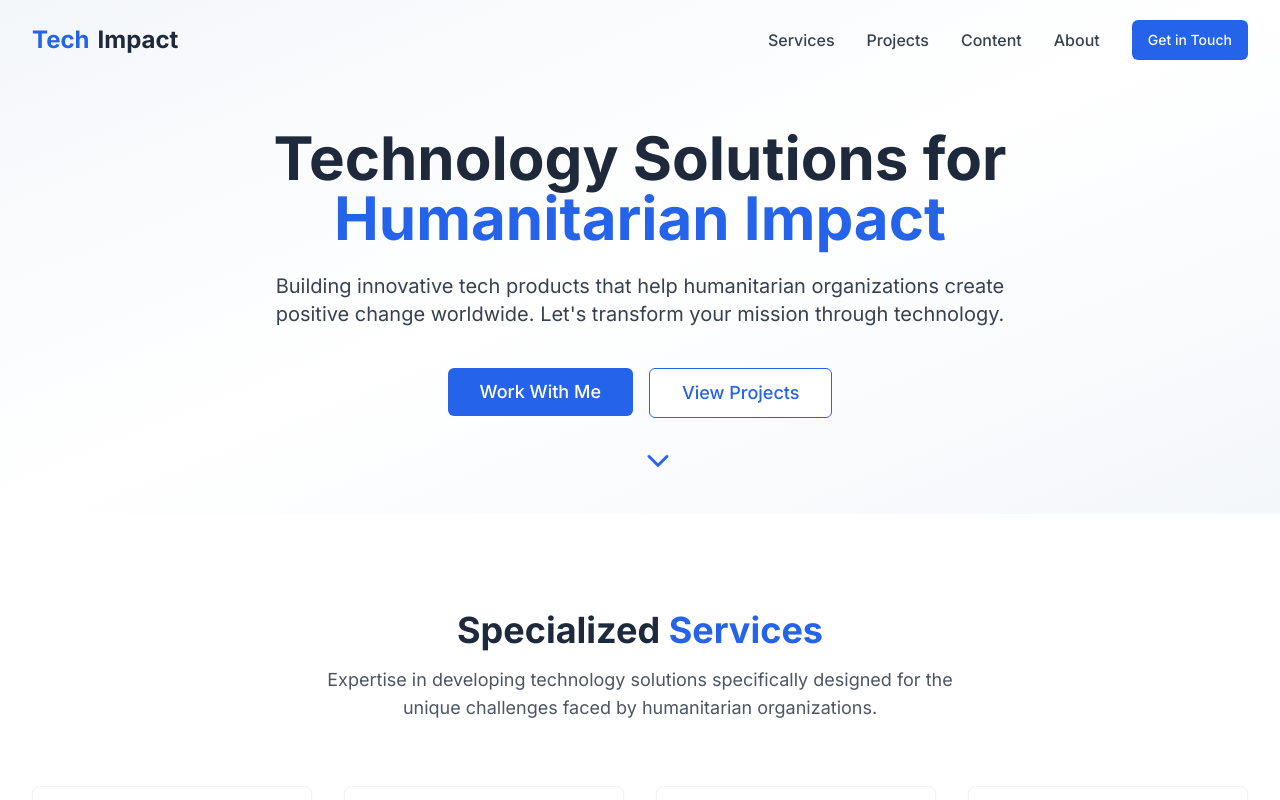
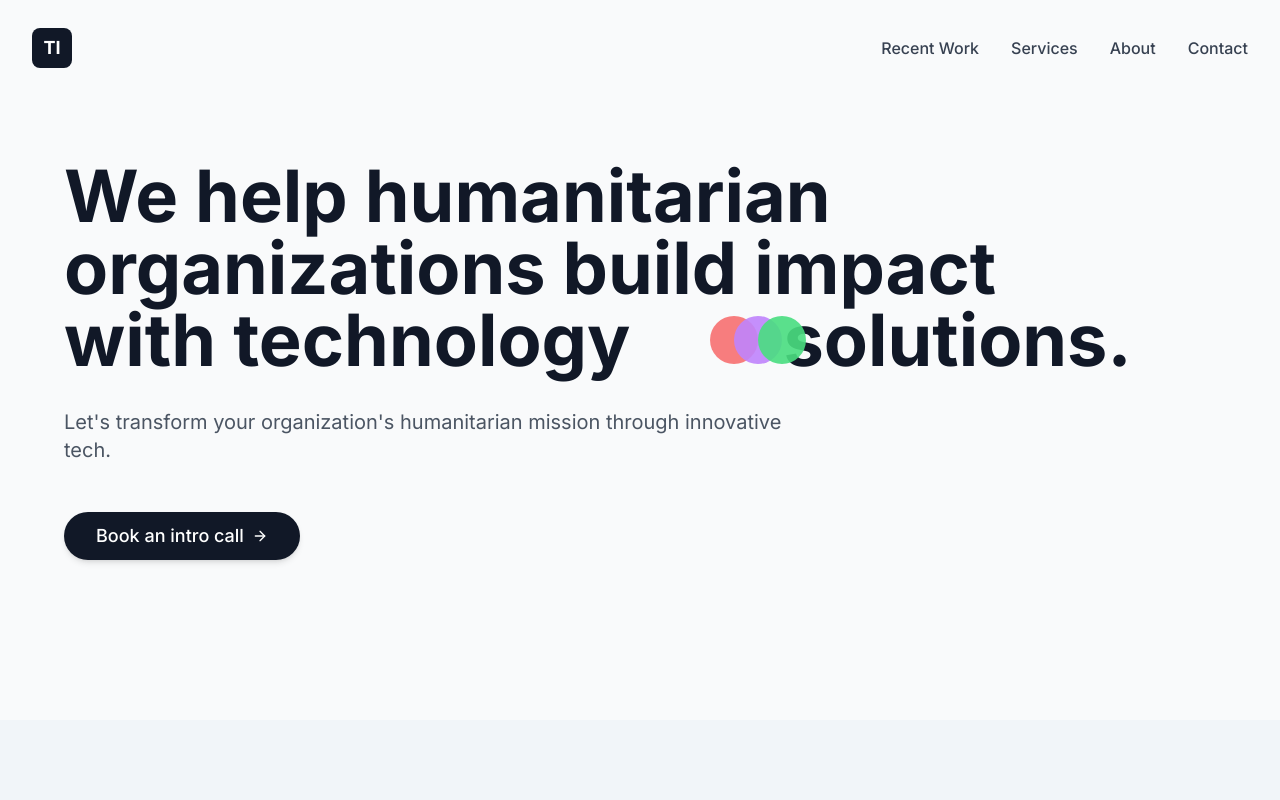
Before and after one commit to amoodaniel/amoodaniel-portfolio, a React (Vite) app: page / in a window 1280 px wide. Shown: the top 800 px of the page. Built offline with nearby package versions, Linux system fonts and the light colour scheme.

Commit message:
Refactor: Hero section with image
Update the hero section to include an image.

```diff
--- a/src/components/HeroSection.tsx
+++ b/src/components/HeroSection.tsx
@@ -1,40 +1,39 @@
 
 import React from 'react';
-import { ChevronDown } from 'lucide-react';
+import { ArrowRight } from 'lucide-react';
 import { Button } from '@/components/ui/button';
 
 const HeroSection = () => {
   return (
-    <section id="hero" className="relative pt-24 lg:pt-32 pb-16 lg:pb-24 overflow-hidden">
-      <div
-        className="absolute inset-0 bg-gradient-to-br from-humanitarian-muted via-white to-humanitarian-muted opacity-80 z-0"
-        aria-hidden="true"
-      />
+    <section id="hero" className="relative py-24 lg:py-32 min-h-[90vh] flex items-center">
+      <div className="absolute inset-0 bg-gray-50 z-0" aria-hidden="true" />
+
       <div className="container mx-auto px-4 sm:px-6 lg:px-8 relative z-10">
-        <div className="max-w-4xl mx-auto text-center">
-          <h1 className="text-4xl md:text-5xl lg:text-6xl font-bold text-humanitarian-dark animate-fade-in">
-            Technology Solutions for <span className="text-humanitarian-primary">Humanitarian Impact</span>
+        <div className="max-w-6xl mx-auto">
+          <h1 className="text-5xl md:text-6xl lg:text-7xl font-bold text-gray-900 leading-tight">
+            We help humanitarian <br className="hidden md:block" />
+            organizations build impact <br className="hidden md:block" />
+            with <span className="relative inline-flex items-center">
+              technology
+              <span className="flex absolute -right-14 top-1/2 -translate-y-1/2 md:translate-y-0 md:relative md:inline-flex md:ml-6 md:mr-4 md:top-0">
+                <span className="w-12 h-12 rounded-full bg-red-400 opacity-90"></span>
+                <span className="w-12 h-12 rounded-full bg-purple-400 opacity-90 -ml-6"></span>
+                <span className="w-12 h-12 rounded-full bg-green-400 opacity-90 -ml-6"></span>
+              </span>
+            </span> solutions.
           </h1>
 
-          <p className="mt-6 text-lg md:text-xl text-gray-700 max-w-3xl mx-auto animate-slide-up">
-            Building innovative tech products that help humanitarian organizations create positive change worldwide. Let's transform your mission through technology.
+          <p className="mt-8 text-xl text-gray-600 max-w-3xl">
+            Let's transform your organization's humanitarian mission through innovative tech.
           </p>
 
-          <div className="mt-10 flex flex-col sm:flex-row gap-4 justify-center animate-slide-up">
-            <Button className="bg-humanitarian-primary hover:bg-humanitarian-secondary text-white py-6 px-8 rounded-md text-lg">
-              <a href="#contact">Work With Me</a>
-            </Button>
-            <Button variant="outline" className="border-humanitarian-primary text-humanitarian-primary hover:bg-humanitarian-muted py-6 px-8 rounded-md text-lg">
-              <a href="#projects">View Projects</a>
+          <div className="mt-12">
+            <Button className="bg-gray-900 hover:bg-gray-800 text-white rounded-full py-6 px-8 text-lg flex items-center gap-2 shadow-md">
+              <span>Book an intro call</span>
+              <ArrowRight size={20} />
             </Button>
           </div>
         </div>
-      </div>
-
-      <div className="absolute bottom-8 left-1/2 transform -translate-x-1/2 animate-bounce">
-        <a href="#services" className="text-humanitarian-primary hover:text-humanitarian-secondary transition-colors">
-          <ChevronDown size={36} />
-        </a>
       </div>
     </section>
   );
--- a/src/components/Navbar.tsx
+++ b/src/components/Navbar.tsx
@@ -18,10 +18,10 @@ const Navbar = () => {
   }, []);
 
   const navLinks = [
+    { title: 'Recent Work', href: '#projects' },
     { title: 'Services', href: '#services' },
-    { title: 'Projects', href: '#projects' },
-    { title: 'Content', href: '#content' },
     { title: 'About', href: '#about' },
+    { title: 'Contact', href: '#contact' },
   ];
 
   return (
@@ -32,10 +32,12 @@ const Navbar = () => {
       )}
     >
       <div className="container mx-auto px-4 sm:px-6 lg:px-8">
-        <div className="flex items-center justify-between h-16 md:h-20">
-          <div className="flex-shrink-0 font-bold text-xl md:text-2xl text-humanitarian-dark">
+        <div className="flex items-center justify-between h-20 md:h-24">
+          <div className="flex-shrink-0 font-bold text-2xl md:text-3xl text-gray-900">
             <a href="#" className="flex items-center gap-2">
-              <span className="text-humanitarian-primary">Tech</span>Impact
+              <div className="w-10 h-10 bg-gray-900 rounded-lg flex items-center justify-center text-white font-bold text-lg">
+                TI
+              </div>
             </a>
           </div>
 
@@ -45,21 +47,18 @@ const Navbar = () => {
               <a
                 key={link.title}
                 href={link.href}
-                className="text-gray-700 hover:text-humanitarian-primary font-medium transition-colors"
+                className="text-gray-700 hover:text-gray-900 font-medium transition-colors"
               >
                 {link.title}
               </a>
             ))}
-            <Button className="bg-humanitarian-primary hover:bg-humanitarian-secondary">
-              <a href="#contact">Get in Touch</a>
-            </Button>
           </nav>
 
           {/* Mobile Menu Button */}
           <div className="md:hidden">
             <button
               onClick={() => setIsOpen(!isOpen)}
-              className="text-gray-700 hover:text-humanitarian-primary focus:outline-none"
+              className="text-gray-700 hover:text-gray-900 focus:outline-none"
             >
               {isOpen ? <X size={24} /> : <Menu size={24} />}
             </button>
@@ -76,17 +75,11 @@ const Navbar = () => {
                 key={link.title}
                 href={link.href}
                 onClick={() => setIsOpen(false)}
-                className="block text-gray-700 hover:text-humanitarian-primary font-medium py-2"
+                className="block text-gray-700 hover:text-gray-900 font-medium py-2"
               >
                 {link.title}
               </a>
             ))}
-            <Button
-              className="w-full bg-humanitarian-primary hover:bg-humanitarian-secondary mt-3"
-              onClick={() => setIsOpen(false)}
-            >
-              <a href="#contact">Get in Touch</a>
-            </Button>
           </div>
         </div>
       )}
--- a/src/pages/Index.tsx
+++ b/src/pages/Index.tsx
@@ -11,11 +11,11 @@ import Footer from '@/components/Footer';
 
 const Index = () => {
   return (
-    <div className="min-h-screen">
+    <div className="min-h-screen bg-gray-50">
       <Navbar />
       <HeroSection />
+      <ProjectsSection />
       <ServicesSection />
-      <ProjectsSection />
       <ContentSection />
       <AboutSection />
       <ContactSection />
```
